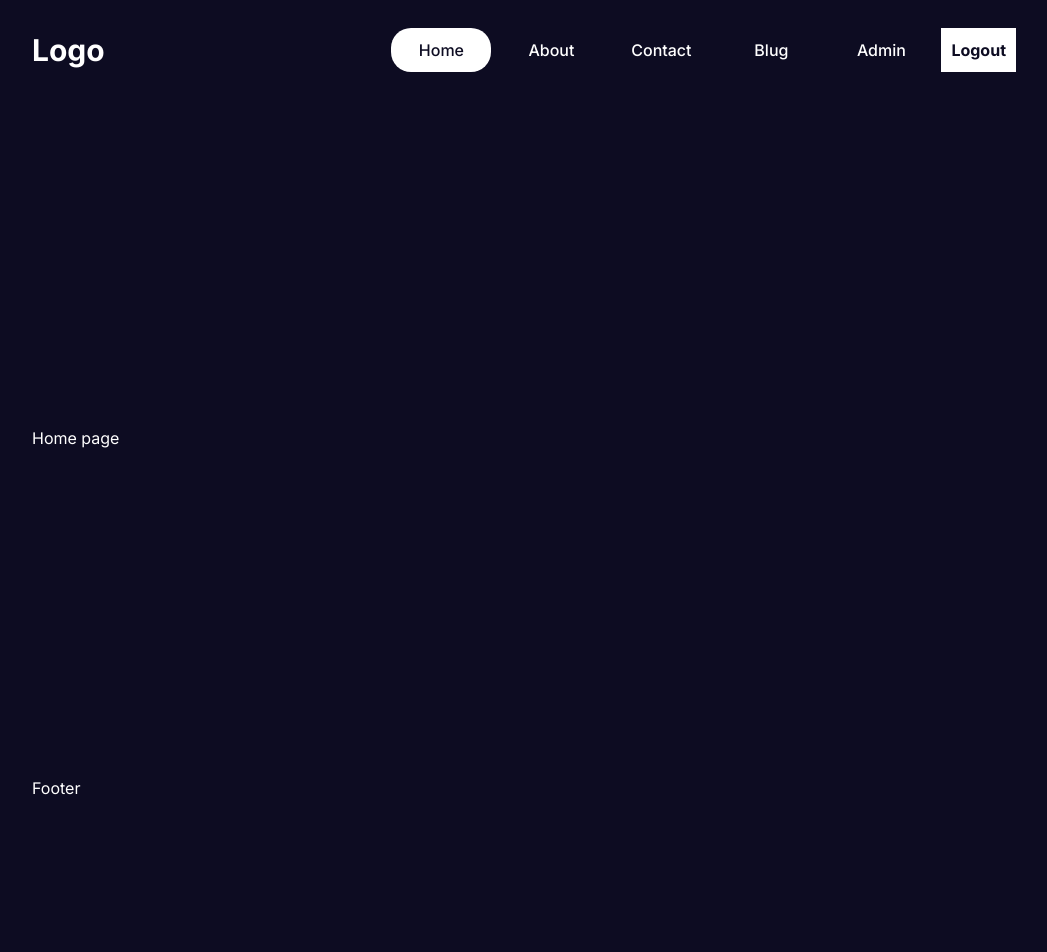
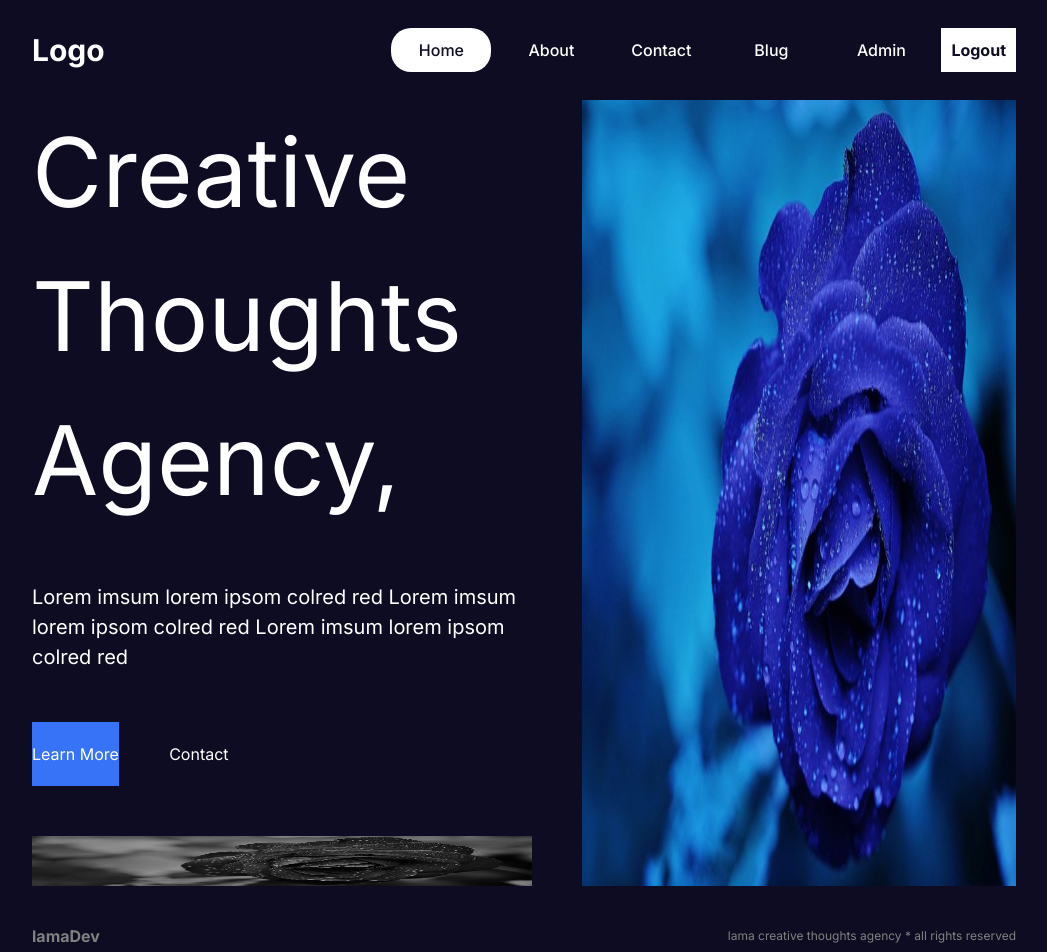
Before and after one commit to alirezatalebizadeh/learn_next_lamadev, a Next.js app: page / in a window 1280 px wide. Shown: the top 952 px of the page, without its empty margins (116-1163 px from the left). Before the commit the page ends 800 px from the top, so only its background shows below. Built offline with nearby package versions, Linux system fonts and the light colour scheme.

Commit message:
create home page elements

```diff
--- a/next.config.mjs
+++ b/next.config.mjs
@@ -1,4 +1,13 @@
 /** @type {import('next').NextConfig} */
-const nextConfig = {};
+const nextConfig = {
+  images: {
+    remotePatterns: [
+      {
+        protocol: "https",
+        hostname: "images.pexels.com",
+      },
+    ],
+  },
+};
 
 export default nextConfig;
--- /dev/null
+++ b/src/app/about/about.module.css
@@ -0,0 +1,5 @@
+.imgContainer {
+  position: relative;
+  width: 100%;
+  height: 500px;
+}
--- a/src/app/about/page.jsx
+++ b/src/app/about/page.jsx
@@ -1,5 +1,12 @@
-import React from "react";
+import Image from "next/image";
+import styles from "./about.module.css";
 
 export default function AboutPage() {
-  return <div>AboutPage</div>;
+  return (
+    <div>
+      <div className={styles.imgContainer}>
+        <Image src="/flower2.png" className={`object-cover`} alt="about" fill />
+      </div>
+    </div>
+  );
 }
--- /dev/null
+++ b/src/app/home.module.css
@@ -0,0 +1,46 @@
+.container {
+  display: flex;
+  gap: 50px;
+}
+
+.textContainer {
+  flex: 1;
+  display: flex;
+  flex-direction: column;
+  gap: 50px;
+}
+.imageContainer {
+  position: relative;
+  flex: 1;
+}
+.title {
+  font-size: 96px;
+}
+.desc {
+  font-size: 20px;
+}
+.buttons {
+  display: flex;
+  gap: 20px;
+}
+
+.leftBtn {
+  background-color: var(--btn);
+  color: var(--text);
+}
+.button {
+  padding: 20px;
+  min-width: 120px;
+  cursor: pointer;
+  border: none;
+  border-radius: 5px;
+}
+
+.heroImg {
+}
+.brands {
+  width: 500px;
+  height: 50px;
+  position: relative;
+  filter: grayscale(1);
+}
--- a/src/app/page.js
+++ b/src/app/page.js
@@ -1,5 +1,28 @@
 import Image from "next/image";
+import styles from "./home.module.css";
 
 export default function Home() {
-  return <main className="">Home page</main>;
+  return (
+    <div className={styles.container}>
+      <div className={styles.textContainer}>
+        <h1 className={styles.title}>Creative Thoughts Agency,</h1>
+        <p className={styles.desc}>
+          Lorem imsum lorem ipsom colred red Lorem imsum lorem ipsom colred red
+          Lorem imsum lorem ipsom colred red{" "}
+        </p>
+        <div className={styles.buttons}>
+          <button className={(styles.button, styles.leftBtn)}>
+            Learn More
+          </button>
+          <button className={styles.button}>Contact</button>
+        </div>
+        <div className={styles.brands}>
+          <Image src="/flower2.png" fill className={styles.brandImg} />
+        </div>
+      </div>
+      <div className={styles.imageContainer}>
+        <Image src="/flower2.png" fill alt="" className={styles.heroImg} />
+      </div>
+    </div>
+  );
 }
--- a/src/components/footer/Footer.jsx
+++ b/src/components/footer/Footer.jsx
@@ -1,7 +1,12 @@
-import React from 'react'
+import styles from "./footer.module.css";
 
 export default function Footer() {
   return (
-    <div>Footer</div>
-  )
+    <div className={styles.container}>
+      <div className={styles.logo}>lamaDev</div>
+      <div className={styles.text}>
+        lama creative thoughts agency * all rights reserved
+      </div>
+    </div>
+  );
 }
--- /dev/null
+++ b/src/components/footer/footer.module.css
@@ -0,0 +1,15 @@
+.container {
+  height: 100px;
+  display: flex;
+  align-items: center;
+  color: gray;
+  justify-content: space-between;
+}
+
+.logo {
+  font-weight: bold;
+}
+
+.text {
+  font-size: 12px;
+}
--- a/src/components/navbar/Navbar.jsx
+++ b/src/components/navbar/Navbar.jsx
@@ -1,13 +1,14 @@
 import React from "react";
 import Links from "./links/Links";
+import Link from "next/link";
 import styles from "./navbar.module.css";
-
-
 
 export default function Navbar() {
   return (
     <div className={styles.container}>
-      <div className={styles.logo}>Logo</div>
+      <Link href="/" className={styles.logo}>
+        Logo
+      </Link>
       <Links />
     </div>
   );
```
Also changed, not shown: public/flower2.png (added).
